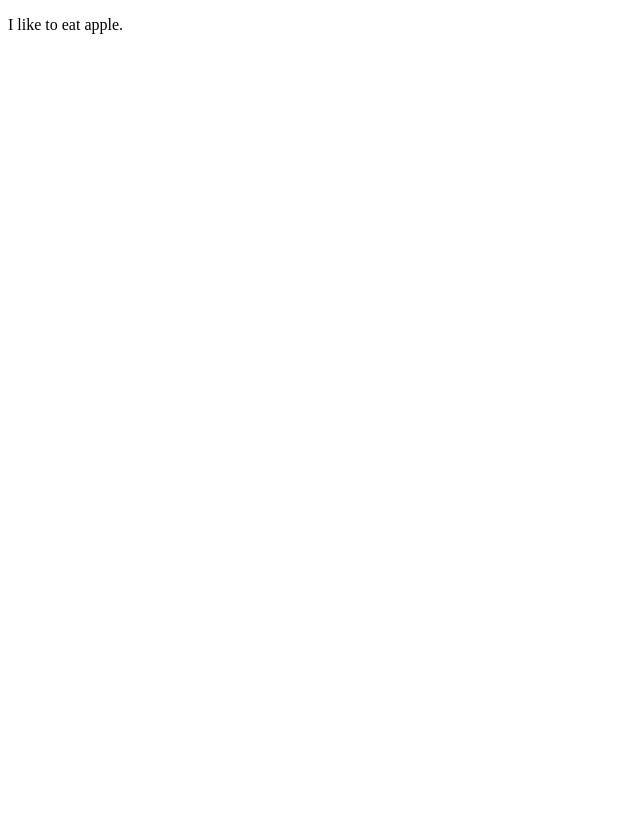
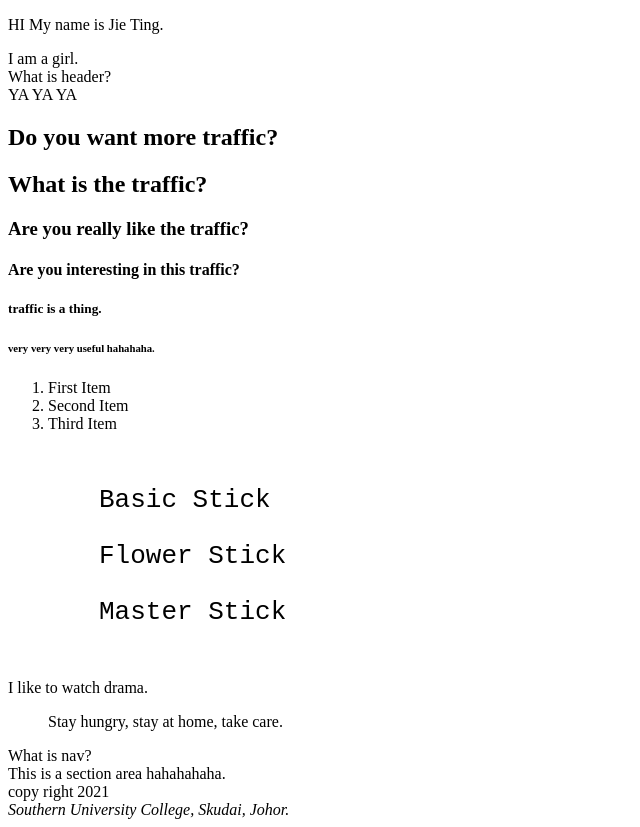
Before and after one commit to TangJieTing/First, a plain HTML site: page index.html in a window 1280 px wide. Shown: the whole page, without its empty margins (0-640 px from the left). Before the commit the page ends 800 px from the top, so only its background shows below. Drawn offline with Linux system fonts and the light colour scheme.

Commit message:
create style.css
updated and create style .css

```diff
--- a/index.html
+++ b/index.html
@@ -4,9 +4,80 @@
     <meta charset="UTF-8">
     <meta http-equiv="X-UA-Compatible" content="IE=edge">
     <meta name="viewport" content="width=device-width, initial-scale=1.0">
-    <title>first HTML</title>
+    <link rel="stylesheet" href="style.css">
+    <title>Introduce myself</title>
+   <!-- <style type="text/css">
+ul {
+  font-family: monospace;
+  font-size: 2em;
+  list-style: none;
+  margin: 2em;
+  padding: 0;
+
+  li {
+    margin: 0;
+    margin-bottom: 1em;
+    padding-left: 1.5em;
+    position: relative;
+
+    &:after {
+      content: '';
+      height: .4em;
+      width: .4em;
+      background: #D2153A;
+      display: block;
+      position: absolute;
+      transform: rotate(45deg);
+      top: .25em;
+      left: 0;
+    }
+
+  }
+
+}
+    </style>
+-->
 </head>
 <body>
-    <p>I like to eat apple.</p>
+    <p>HI My name is Jie Ting.</p>
+    <element>I am a girl.</element>
+    <!--header area-->
+    <header>What is header?</header>
+    <!--article area-->
+    <article>YA YA YA
+        <h1>Do you want more traffic?</h1>
+        <h2>What is the traffic?</h2>
+        <h3>Are you really like the traffic?</h3>
+        <h4>Are you interesting in this traffic?</h4>
+        <h5>traffic is a thing.</h5>
+        <h6>very very very useful hahahaha.</h6>
+
+        <ol>
+            <li>First Item</li>
+            <li>Second Item</li>
+            <li>Third Item</li>
+        </ol>
+
+        <ul>
+            <li>Basic Stick</li>
+            <li>Flower Stick</li>
+            <li>Master Stick</li>
+        </ul>
+
+    </article>
+    <aside>I like to watch drama.</aside>
+
+    <blockquote>
+        Stay hungry, stay at home, take care.
+    </blockquote>
+
+    <nav>What is nav?</nav>
+    <section>This is a section area hahahahaha.</section>
+    <!--foster area-->
+    <footer>
+        copy right 2021
+        <address>Southern University College, Skudai, Johor.</address>
+    </footer>
+
 </body>
 </html>
--- /dev/null
+++ b/style.css
@@ -0,0 +1,28 @@
+ul {
+    font-family: monospace;
+    font-size: 2em;
+    list-style: none;
+    margin: 2em;
+    padding: 0;
+
+    li {
+      margin: 0;
+      margin-bottom: 1em;
+      padding-left: 1.5em;
+      position: relative;
+
+      li:after {
+        content: '';
+        height: .4em;
+        width: .4em;
+        background: #D2153A;
+        display: block;
+        position: absolute;
+        transform: rotate(45deg);
+        top: .25em;
+        left: 0;
+      }
+
+    }
+
+  }
```
